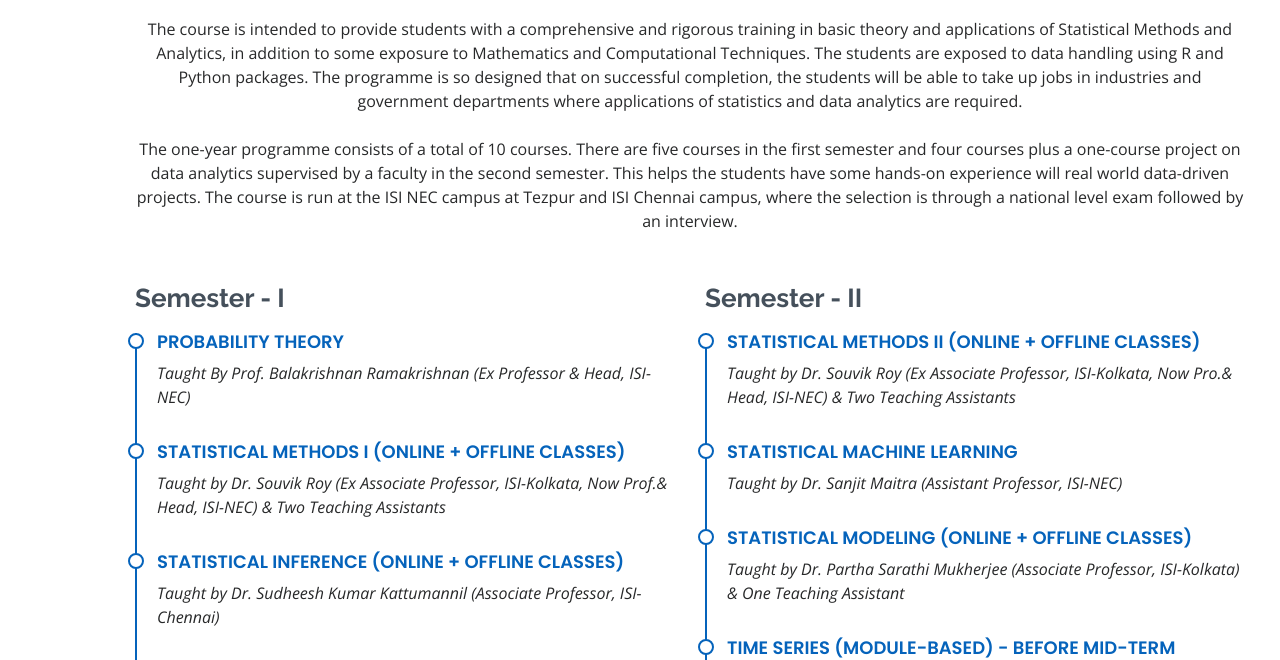
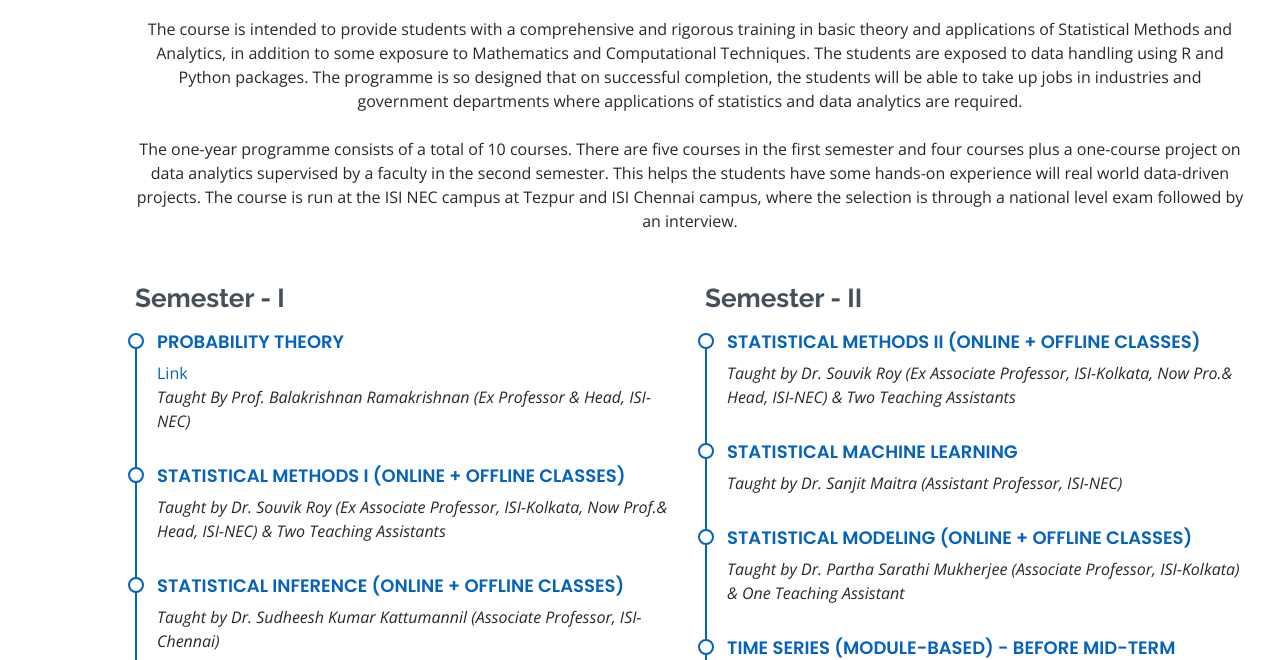
Before and after one commit to anuragisi/anuragisi.github.io, a plain HTML site: page pgdsma.html in a window 1280 px wide. Shown: the part 121-781 px from the top of the page. Drawn offline with nearby package versions, Linux system fonts and the light colour scheme; a script that the page names is missing.

Commit message:
Update pgdsma.html

```diff
--- a/pgdsma.html
+++ b/pgdsma.html
@@ -125,7 +125,7 @@ national level exam followed by an interview.
           <div class="col-lg-6">
             <h3 class="resume-title">Semester - I</h3>
             <div class="resume-item">
-              <a href="#probability"><h4>Probability Theory</h4></a>
+              <h4>Probability Theory</h4><a href="#probability">Link</a>
               <p><em>Taught By Prof. Balakrishnan Ramakrishnan (Ex Professor & Head, ISI-NEC)</em></p>
             </div>
             <div class="resume-item">
```
